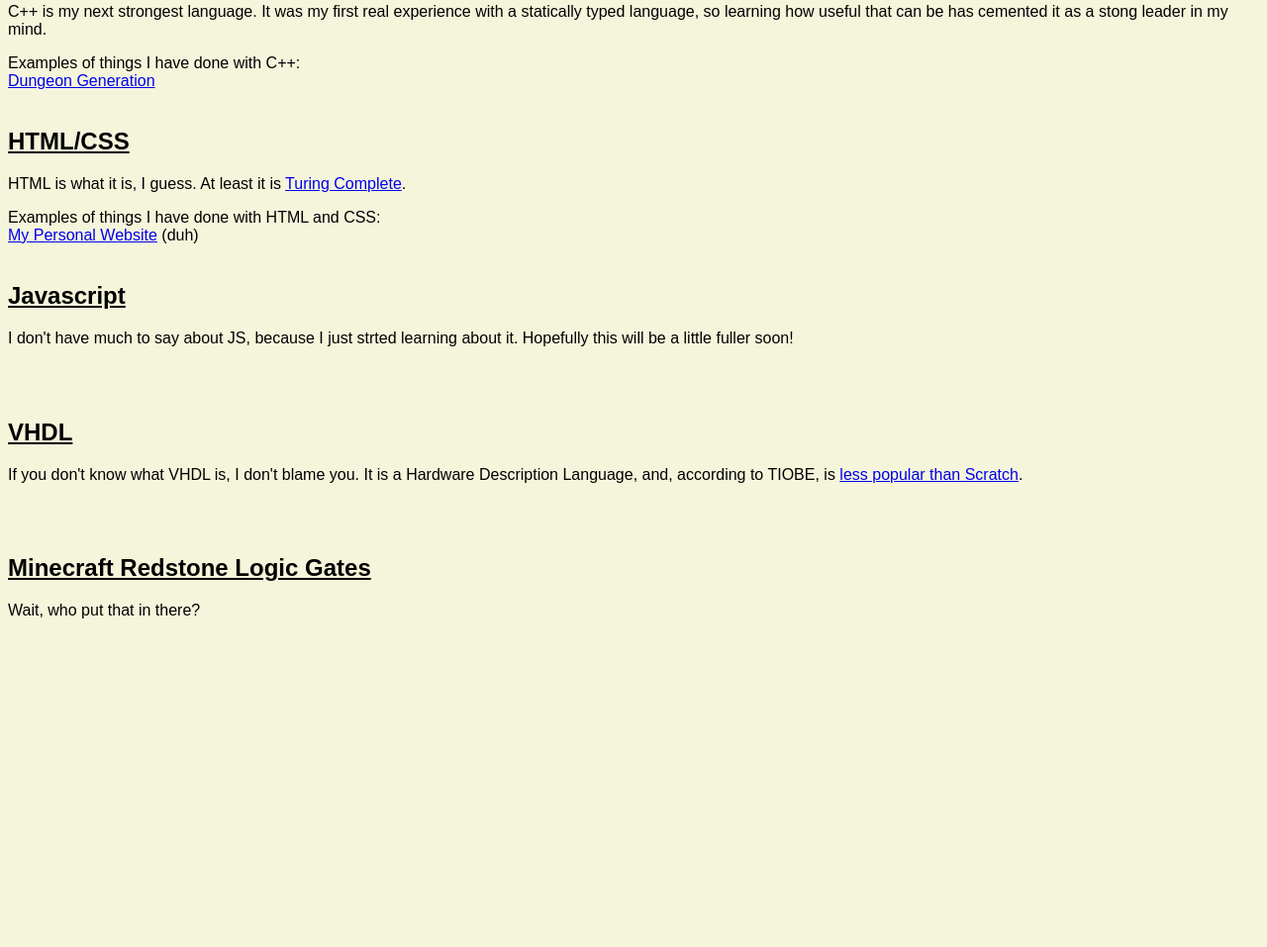
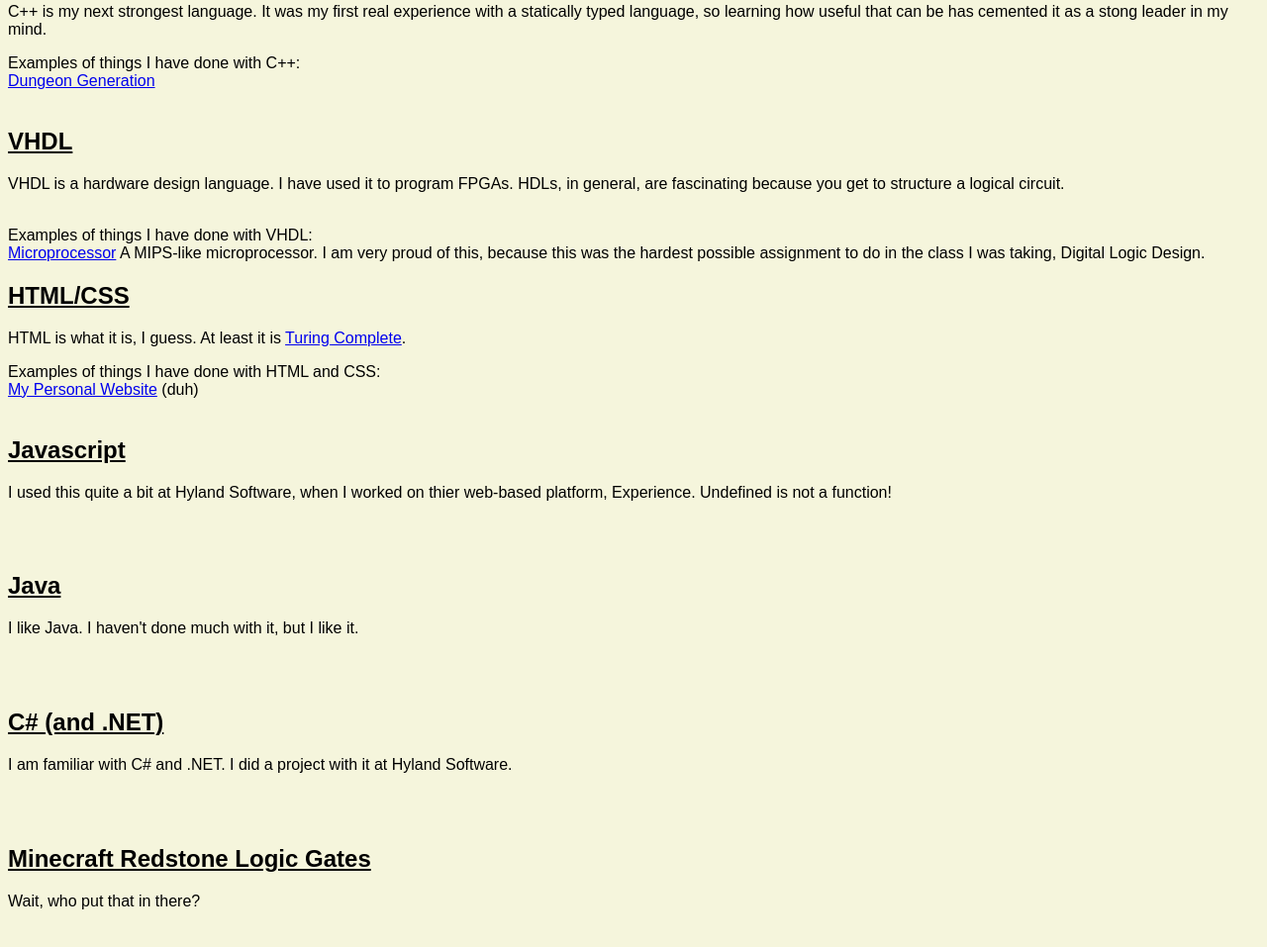
Before and after one commit to architectdrone/architectdrone.github.io, a plain HTML site: page proficiencies.html in a window 1280 px wide. Shown: the part 411-1368 px from the top of the page at 99% size. Before the commit the page ends 1079 px from the top, so only its background shows below. Drawn offline with Linux system fonts and the light colour scheme.

Commit message:
Update Proficiencies

```diff
--- a/proficiencies.html
+++ b/proficiencies.html
@@ -40,6 +40,16 @@
         <br>
         <h2>
             <u>
+                VHDL
+            </u>
+        </h2>
+        <p>VHDL is a hardware design language. I have used it to program FPGAs. HDLs, in general, are fascinating because you get to structure a logical circuit.</p><br>
+        Examples of things I have done with VHDL:<br>
+        <a href="https://github.com/architectdrone/Processor_Project">Microprocessor</a> A MIPS-like microprocessor. I am very proud of this, because this was the hardest possible assignment to do in the class I was taking, Digital Logic Design.
+
+        <br>
+        <h2>
+            <u>
                 HTML/CSS
             </u>
         </h2>
@@ -53,15 +63,23 @@
                 Javascript
             </u>
         </h2>
-        <p>I don't have much to say about JS, because I just strted learning about it. Hopefully this will be a little fuller soon!</p><br>
+        <p>I used this quite a bit at Hyland Software, when I worked on thier web-based platform, Experience. Undefined is not a function!</p><br>
 
         <br>
         <h2>
             <u>
-                VHDL
+                Java
             </u>
         </h2>
-        <p>If you don't know what VHDL is, I don't blame you. It is a Hardware Description Language, and, according to TIOBE, is <a href="https://www.tiobe.com/tiobe-index/">less popular than Scratch</a>.</p><br>
+        <p>I like Java. I haven't done much with it, but I like it.</p><br>
+
+        <br>
+        <h2>
+            <u>
+                C# (and .NET)
+            </u>
+        </h2>
+        <p>I am familiar with C# and .NET. I did a project with it at Hyland Software.</p><br>
 
         <br>
         <h2>
```
